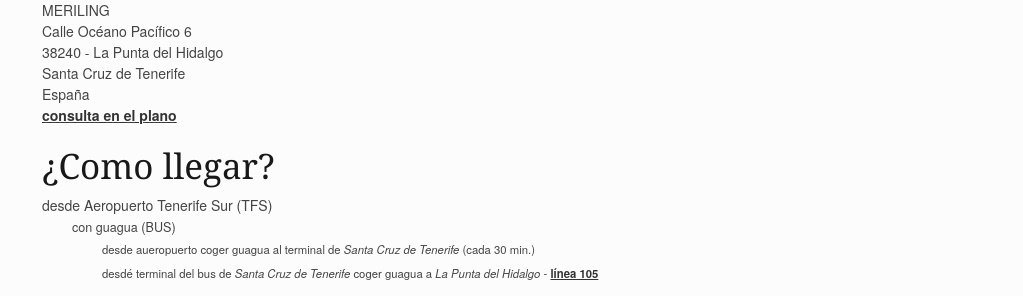
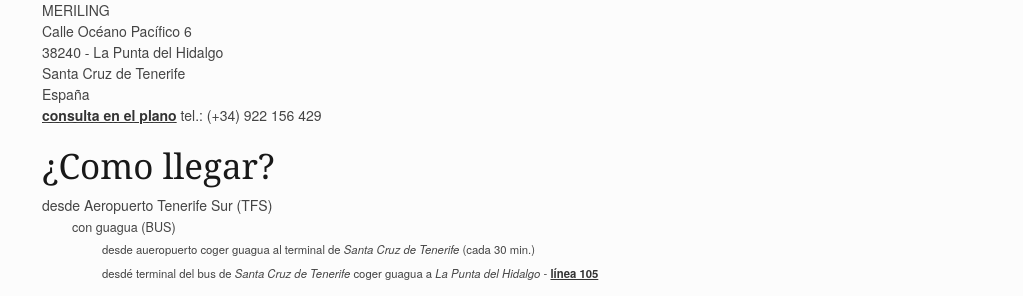
Before and after one commit to k1000/meriling, a Jekyll site: the page built from amarillo/ling.md, in a window 1280 px wide. Shown: the part 199-495 px from the top of the page, without its empty margins (128-1151 px from the left). Built offline with Jekyll 4.4.1, drawn with Linux system fonts in a browser that asks for light colours; nearby versions of some CDN libraries; some web fonts are replaced; comment, search, counter and statistics services are not loaded.

Commit message:
Update amarillo/ling.md

```diff
--- a/amarillo/ling.md
+++ b/amarillo/ling.md
@@ -17,6 +17,7 @@
     España
 
 [consulta en el plano](https://maps.google.es/maps/ms?msid=214651137637588069815.0004b2b9fc863d96282f6&msa=0&ll=28.566959,-16.331627&spn=0.004561,0.010568)
+tel.: (+34) 922 156 429
 
 ¿Como llegar?
 -------------
```
